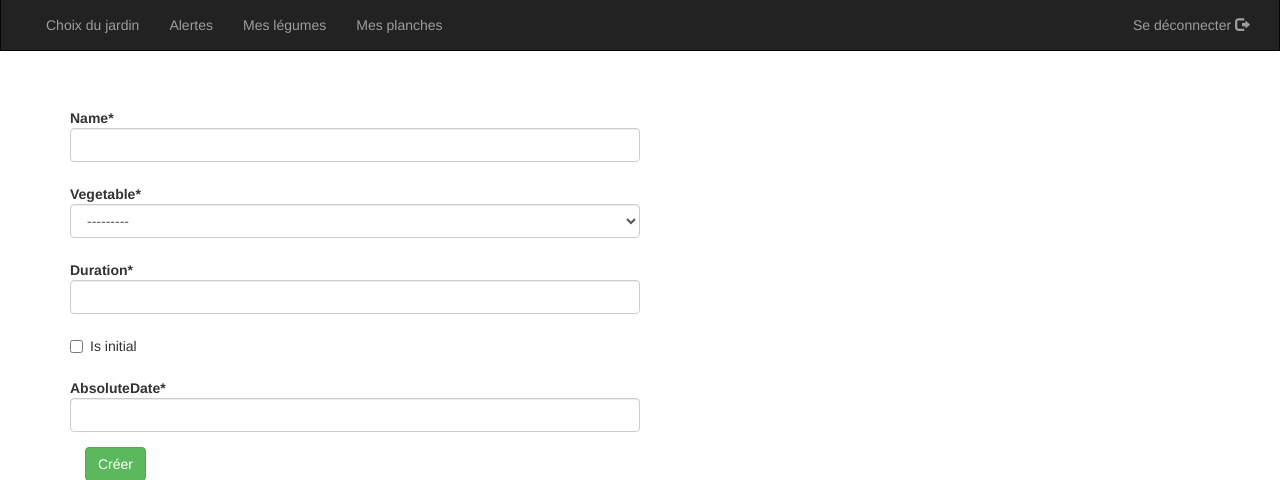
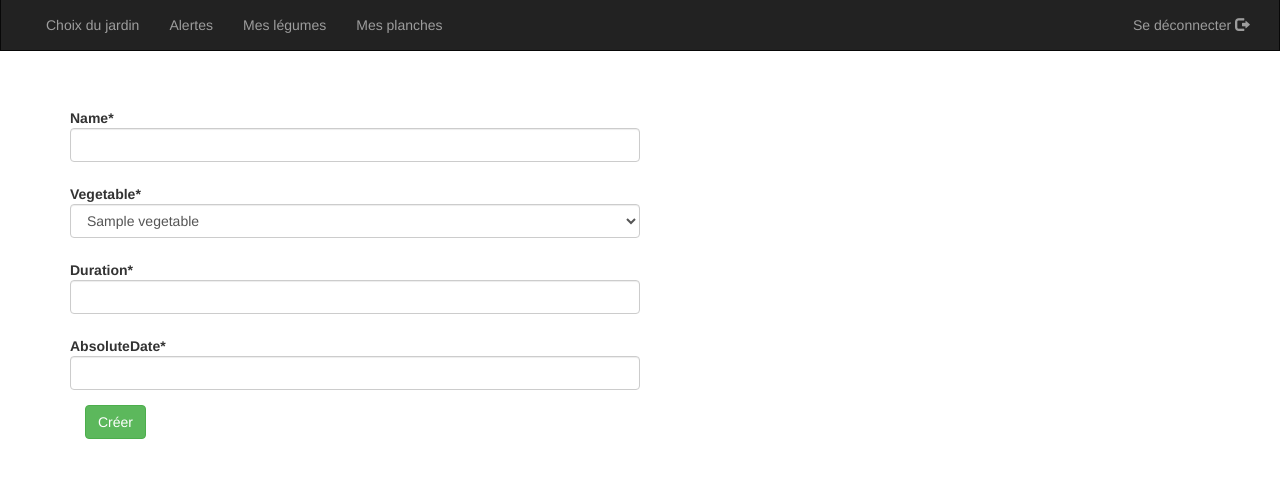
Before and after one commit to ZelieM/MT-planting_planner, a Django app: page /planner/1/1/add_date_co in a window 1280 px wide. Shown: the part 241-721 px from the top of the page. Run offline with Django 3.2, Linux system fonts and the light colour scheme; tables that the repository leaves empty hold one stand-in row (values such as "Sample post"); some libraries are stand-ins or nearby versions.

Commit message:
vegetable pre-selected in dropdown list

```diff
--- a/planner/templates/planner/vegetables_list.html
+++ b/planner/templates/planner/vegetables_list.html
@@ -6,7 +6,6 @@
 
 {% block content %}
 
-    <h2>Les légumes du jardin {{ garden.name }}</h2>
     {% if vegetables %}
 
         <!-- Modal -->
@@ -20,7 +19,7 @@
 
         {% load planner_extras %}
         <div class="container">
-            <h2>Mes légumes</h2>
+            <h2>Liste des légumes ainsi que de leurs opérations</h2>
             <div class="panel-group">
                 <div class="panel panel-primary">
                     {% for v in vegetables.all %}
--- a/planner/urls.py
+++ b/planner/urls.py
@@ -17,7 +17,7 @@ urlpatterns = [
     path('garden_selection', views.garden_selection, name='garden_selection'),
     path('join_garden', views.join_garden, name='join_garden'),
     path('logout', views.log_out, name="log_out"),
-    path('<int:gardenid>/add_bed', views.add_bed, name='add_bed'),
+    path('<int:garden_id>/add_bed', views.add_bed, name='add_bed'),
     path('<int:bedid>/delete_bed', views.delete_bed, name='delete_bed'),
     path('<int:garden_id>/', views.garden_view, name='garden_view'),
     path('<int:garden_id>/alerts', views.alerts_view, name='alerts_view'),
--- a/planner/views.py
+++ b/planner/views.py
@@ -6,31 +6,20 @@ from django.contrib.auth.models import User
 from django.contrib import messages
 from django.urls import reverse, reverse_lazy
 from django.views.generic import CreateView
-from model_utils.managers import InheritanceManager
-from planner.forms import GardenForm, CODateForm, COOffsetForm, COForm
+from planner.forms import GardenForm, CODateForm, COOffsetForm
 from .models import Garden, Surface, Bed, ProductionPeriod, Vegetable, CulturalOperation, COWithOffset, COWithDate
 
 from django.contrib.auth import logout
 from datetime import datetime
 
 
-# class CulturalOperationCreate(CreateView):
-#
-#     template_name = "planner/modals/edit_co_form.html"
-#     model = CulturalOperation
-#     fields = '__all__'
-#
-#     def get_context_data(self, **kwargs):
-#         # Call the base implementation first to get a context
-#         context = super(CulturalOperationCreate, self).get_context_data(**kwargs)
-#         context['garden'] = Garden.objects.get(pk=self.kwargs["garden_id"])
-#         return context
-
-
 class CulturalOperationWithDateCreate(CreateView):
     template_name = "planner/create_co_form.html"
     model = COWithDate
-    fields = '__all__'
+    fields = ['name', 'vegetable', 'duration', 'absoluteDate']
+
+    def get_initial(self):
+        return {'vegetable': self.kwargs['vegetable_id']}
 
     def get_success_url(self):
         if self.kwargs:
@@ -48,7 +37,10 @@ class CulturalOperationWithDateCreate(CreateView):
 class CulturalOperationWithOffsetCreate(CreateView):
     template_name = "planner/create_co_form.html"
     model = COWithOffset
-    fields = '__all__'
+    fields = ['name', 'vegetable', 'duration', 'offset_in_days', 'previous_operation']
+
+    def get_initial(self):
+        return {'vegetable': self.kwargs['vegetable_id']}
 
     def get_success_url(self):
         if self.kwargs:
@@ -130,11 +122,11 @@ def join_garden(request):
 
 
 @login_required(login_url="/planner/login/")
-def add_bed(request, gardenid):
+def add_bed(request, garden_id):
     bname = request.POST['bedname']
     blength = request.POST['bedlength']
     bwidth = request.POST['bedwidth']
-    Bed.objects.create(name=bname, length=blength, width=bwidth, garden_id=gardenid)
+    Bed.objects.create(name=bname, length=blength, width=bwidth, garden_id=garden_id)
     return HttpResponseRedirect(request.META.get('HTTP_REFERER'))
 
 
@@ -197,21 +189,6 @@ def delete_co(request, co_id):
     return HttpResponseRedirect(request.META.get('HTTP_REFERER'))
 
 
-# @login_required(login_url="/planner/login/")
-# def add_co(request, garden_id, vegetable_id):
-#     # if this is a POST request we need to process the form data
-#     if request.method == 'POST':
-#         # create a form instance and populate it with data from the request:
-#         form = COForm(request.POST)
-#         if form.is_valid():
-#             form.save()
-#             return HttpResponseRedirect('/planner/%i/vegetables' % garden_id)
-#     # if a GET (or any other method) we'll create a blank form
-#     else:
-#             form = COForm(initial={'vegetable_id':vegetable_id})
-#     return render(request, 'planner/modals/edit_co_form.html', {'form': form, 'garden': Garden.objects.get(pk=garden_id)})
-
-
 def log_out(request):
     logout(request)
     return HttpResponseRedirect("/planner/login/")
```
